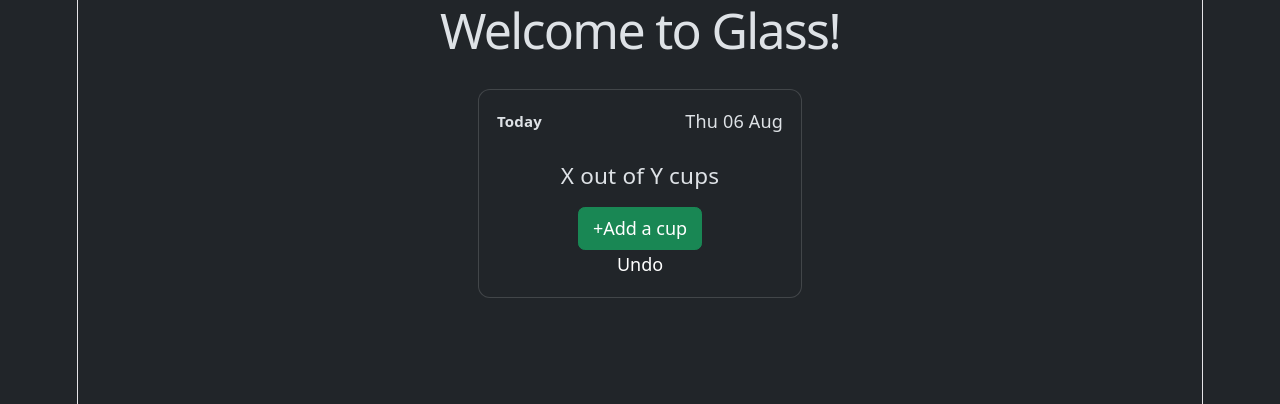
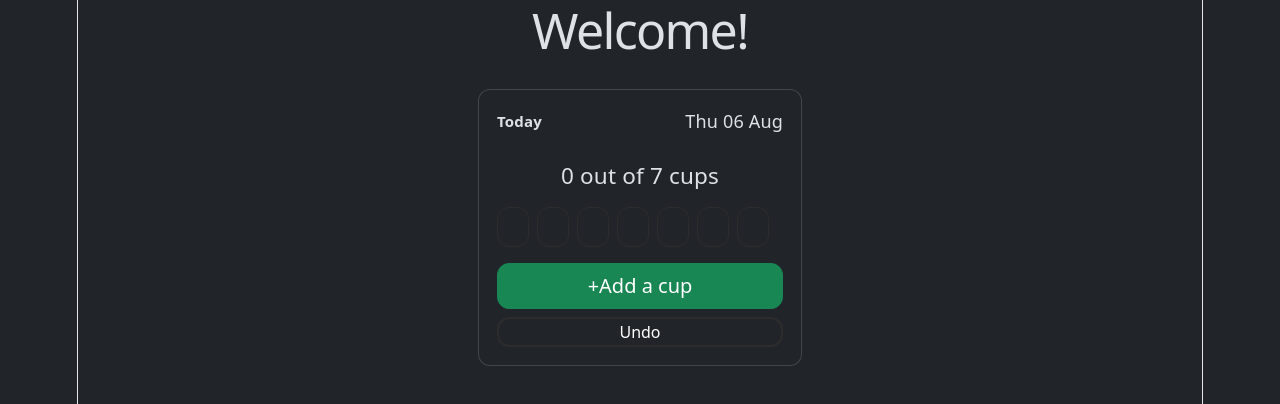
Before and after one commit to sainair/hydration-tracker, a React (Vite) app: page / in a window 1280 px wide. Shown: the top 404 px of the page. Built offline with nearby package versions, Linux system fonts and the light colour scheme.

Commit message:
Added functionality to buttons and conditional rendering for added cups

```diff
--- a/src/App.css
+++ b/src/App.css
@@ -10,9 +10,20 @@
   margin-top: 0;
 }
 
+.add-btn{
+  border-radius: 12px !important;
+  font-size: 20px !important;
+  display: block !important;
+  width: 100%;
+}
+
 .undo{
-  border: none;
+  border: 2px solid #2c2c2c;
+  border-radius: 12px;
   background: none;
+  margin-top: 8px;
+  font-size: 16px;
+  width: 100%;
 
   &:hover{
     color: #027067;
@@ -24,3 +35,30 @@
   margin-top: 20px;
   border-radius: 12px !important;
 }
+
+.log-container{
+  display: flex;
+  gap: 8px;
+  margin-bottom: 16px;;
+}
+
+.cup-log{
+  width: 2rem !important;
+}
+
+/*Rendering cups differently based on fill status*/
+.cup-filled{
+  width: 32px;
+  height: 40px;
+  border: 1px solid #2c2c2c;
+  border-radius: 12px;
+  background-color: #027067;
+}
+
+.cup-empty{
+  width: 32px;
+  height: 40px;
+  border: 1px solid #2c2c2c;
+  border-radius: 12px;
+  background-color: none;
+}
--- a/src/App.tsx
+++ b/src/App.tsx
@@ -1,16 +1,20 @@
 //import { useState } from 'react'
+import 'bootstrap/dist/css/bootstrap.min.css'
 import './App.css'
-import 'bootstrap/dist/css/bootstrap.min.css'
 
 //Component imports
 import Header from './components/Header';
 import Card from './components/Card';
 import CurrentDate from './components/CurrentDate';
+import { useState } from 'react';
 
 
 
 function App() {
-  //const [count, setCount] = useState(0);
+  //Attempt to add functionality to the buttons
+
+  const [count, setCount] = useState(0);
+  const target = 7;
 
   return (
     <>
@@ -21,12 +25,18 @@ function App() {
           <p className='today'><strong>Today</strong></p>
           <CurrentDate className='test-date'/>
         </div>
-      } heading='X out of Y cups' className="card-test">
+      } heading={(count <= target && count >= 0) ? `${count} out of ${target} cups` : `${target} out of ${target} cups`} className="card-test">
 
+        <div className='log-container'>
+          {Array.from({length: target}, (_, i) => (
+            <div key={i+1} className={(i+1) <= count ? 'cup-filled' : 'cup-empty'} />
+          ))}
+        </div>
         <div className="d-flex justify-content-center">
-          <button type='button' className="btn btn-success add-btn">+Add a cup</button>
+
+          <button type='button' className="btn btn-success add-btn" onClick={count < target ? () => setCount(count+1) : () => setCount(target)}>+Add a cup</button>
         </div>
-        <button className="undo">Undo</button>
+        <button className="undo" onClick={count > 0 ? () => setCount(count - 1) : () => setCount(0)}>Undo</button>
 
       </Card>
     </>
--- a/src/components/Card.tsx
+++ b/src/components/Card.tsx
@@ -2,7 +2,7 @@ import { type ReactNode } from 'react'
 import 'bootstrap/dist/css/bootstrap.min.css'
 
 interface CardProps{
-    heading: string;
+    heading?: string;
     body?: string;
     topContent?: ReactNode;
     children?: ReactNode;
--- a/src/components/Header.tsx
+++ b/src/components/Header.tsx
@@ -3,7 +3,7 @@ const Header = () => {
   return (
     <div>
         <h1 className="app-header" style={{fontSize: '50px'}}>
-            Welcome to Glass!
+            Welcome!
         </h1>
     </div>
   )
```
